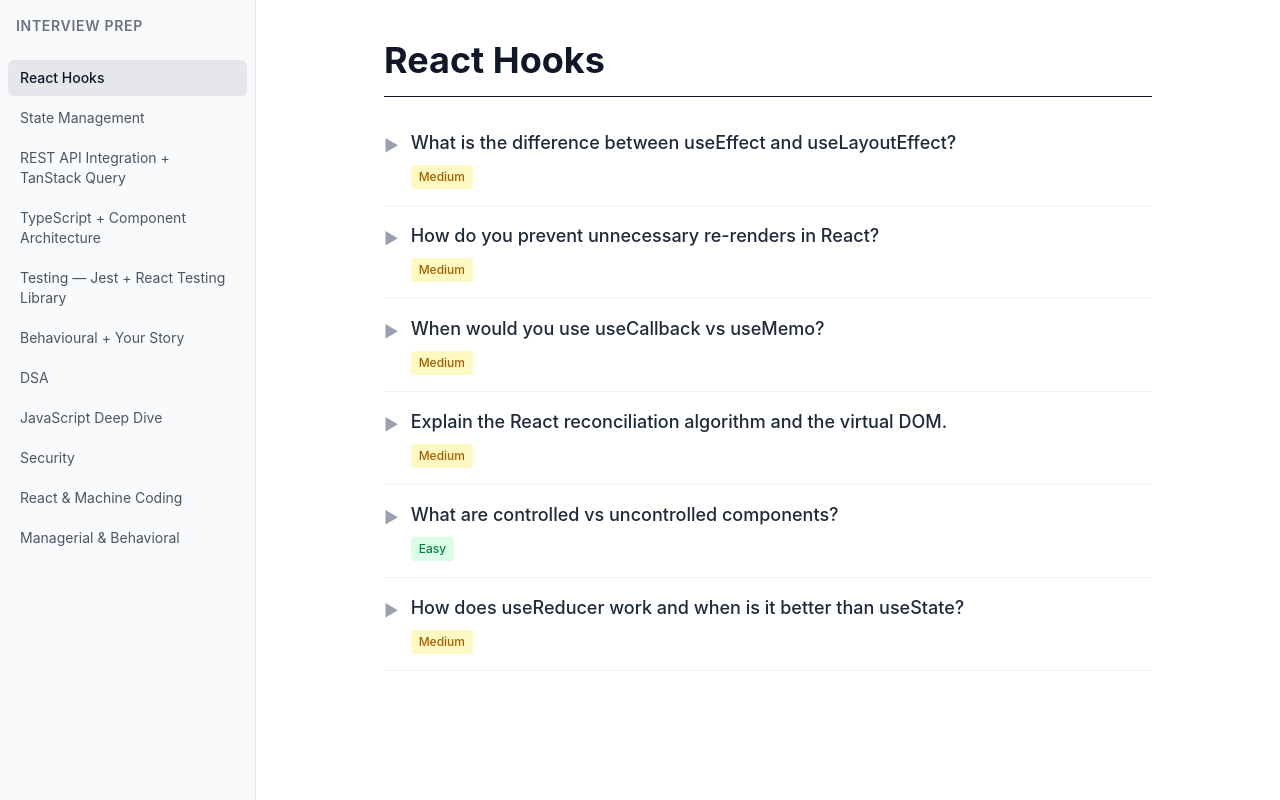
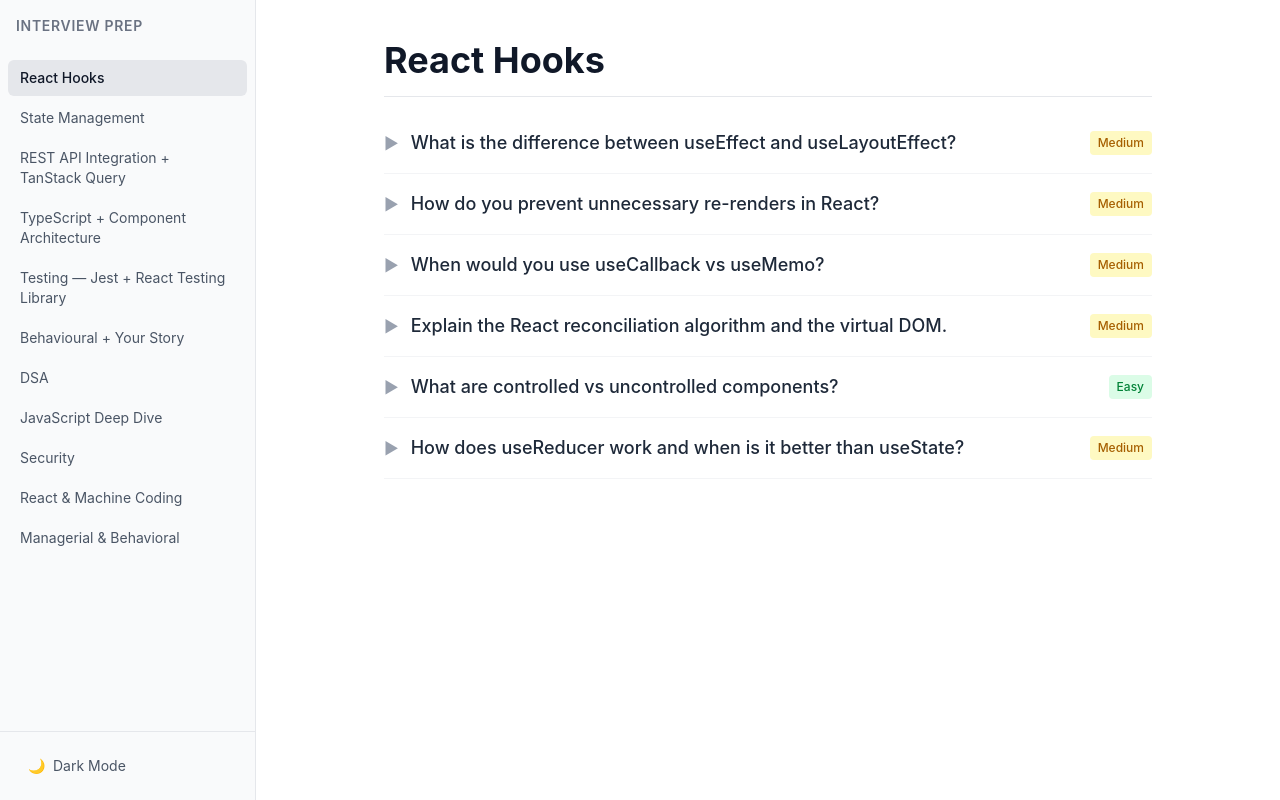
Before and after one commit to Prathamesh1734/devvault, a React (Vite) app: page / in a window 1280 px wide. Built offline with nearby package versions, Linux system fonts and the light colour scheme.

Commit message:
added dark mode

```diff
--- a/src/App.jsx
+++ b/src/App.jsx
@@ -1,4 +1,4 @@
-import { useState } from "react";
+import { useEffect, useState } from "react";
 import { allCategories } from "./data";
 import Sidebar from "./components/Sidebar";
 import ContentPanel from "./components/ContentPanel";
@@ -6,18 +6,35 @@
 function App() {
   const [activeCategoryId, setActiveCategoryId] = useState(allCategories[0].id);
   const activeCategory = allCategories.find((c) => c.id === activeCategoryId);
+  const [isDarkMode, setIsDarkMode] = useState(() => {
+    return localStorage.getItem("theme") === "dark";
+  });
+
+  useEffect(() => {
+    localStorage.setItem("theme", isDarkMode ? "dark" : "light");
+  }, [isDarkMode]);
+
+  if (!allCategories || allCategories.length == 0) {
+    return <div className="p-10 text-xl font-semibold">Loading data...</div>;
+  }
 
   return (
-    <div className="flex h-screen bg-white text-gray-800 font-sans">
+    <div className={isDarkMode ? "dark" : ""}>
+      <div className="flex h-screen bg-white dark:bg-[#191919] text-gray-800 dark:text-gray-200 font-sans transition-colors duration-200">
         <Sidebar
           categories={allCategories}
           activeId={activeCategoryId}
           onSelect={setActiveCategoryId}
+          isDarkMode={isDarkMode}
+          toggleTheme={() => {
+            setIsDarkMode(!isDarkMode);
+          }}
         ></Sidebar>
         <main className="flex-1 overflow-y-auto p-10">
           <ContentPanel category={activeCategory}></ContentPanel>
         </main>
       </div>
+    </div>
   );
 }
 
--- a/src/components/ContentPanel.jsx
+++ b/src/components/ContentPanel.jsx
@@ -5,7 +5,7 @@
 
   return (
     <div className="max-w-3xl mx-auto">
-      <h1 className="text-4xl font-bold mb-8 text-gray-900 border-b pb-4">
+      <h1 className="text-4xl font-bold mb-8 text-gray-900 dark:text-gray-100 border-b border-gray-200 dark:border-gray-800 pb-4 transition-colors duration-200">
         {category.label}
       </h1>
       <div className="space-y-2">
--- a/src/components/QuestionCard.jsx
+++ b/src/components/QuestionCard.jsx
@@ -66,66 +66,65 @@
   };
 
   return (
-    <div className="mb-4 border-b border-gray-100 pb-4">
-      {/* The Toggle Button */}
+    <div className="mb-4 border-b border-gray-100 dark:border-gray-800 pb-4 transition-colors duration-200">
       <button
-        onClick={() => {
-          setIsOpen(!isOpen);
-        }}
-        className="flex items-start w-full text-left focus:outline-none group"
+        onClick={() => setIsOpen(!isOpen)}
+        className="flex items-center w-full text-left focus:outline-none group"
       >
         <span
-          className="mr-3 mt-1 text-gray-400 group-hover:text-gray-600 transition-transform duration-200 inline-block"
+          className="mr-3 text-gray-400 dark:text-gray-500 group-hover:text-gray-600 dark:group-hover:text-gray-300 transition-transform duration-200 shrink-0"
           style={{ transform: isOpen ? "rotate(90deg)" : "rotate(0deg)" }}
         >
           ▶
         </span>
-        <div className="flex-1">
-          <h3 className="text-lg font-medium text-gray-800 group-hover:text-blue-600 transition-colors">
+
+        <h3 className="text-lg font-medium text-gray-800 dark:text-gray-200 group-hover:text-blue-600 dark:group-hover:text-blue-400 transition-colors flex-1 pr-6">
           {item.question}
         </h3>
 
-          {/* Metadata Badges (Difficulty & Company) */}
-          <div className="flex gap-2 mt-2">
+        <div className="flex gap-2 shrink-0 items-center">
           {item.difficulty && (
             <span
-                className={`text-xs px-2 py-1 rounded font-medium ${item.difficulty === "Easy" ? "bg-green-100 text-green-700" : item.difficulty === "Medium" ? "bg-yellow-100 text-yellow-700" : item.difficulty === "Hard" ? "bg-red-100 text-red-700" : "bg-purple-100 text-purple-700"}`}
+              className={`text-xs px-2 py-1 rounded font-medium ${
+                item.difficulty === "Easy"
+                  ? "bg-green-100 dark:bg-green-900/30 text-green-700 dark:text-green-400"
+                  : item.difficulty === "Medium"
+                    ? "bg-yellow-100 dark:bg-yellow-900/30 text-yellow-700 dark:text-yellow-400"
+                    : item.difficulty === "Hard"
+                      ? "bg-red-100 dark:bg-red-900/30 text-red-700 dark:text-red-400"
+                      : "bg-purple-100 dark:bg-purple-900/30 text-purple-700 dark:text-purple-400"
+              }`}
             >
               {item.difficulty}
             </span>
           )}
           {item.company && (
-              <span className="text-xs px-2 py-1 bg-gray-100 text-gray-600 rounded font-medium">
+            <span className="text-xs px-2 py-1 bg-gray-100 dark:bg-gray-800 text-gray-600 dark:text-gray-400 rounded font-medium hidden sm:block">
               {item.company}
             </span>
           )}
         </div>
-        </div>
       </button>
 
-      {/* The Expanded Content */}
       {isOpen && (
-        <div className="mt-5 pl-7 text-gray-700 space-y-4">
-          {/* 1. The Main Answer */}
+        <div className="mt-5 pl-7 text-gray-700 dark:text-gray-300 space-y-4">
           {item.answer && <p className="leading-relaxed">{item.answer}</p>}
 
-          {/* 2. The Dynamic Blocks (Prevention, Complexity, Steps, etc.) */}
           {dynamicKeys.length > 0 && (
             <div className="space-y-3">
+              {/* Note: Ensure you add dark classes inside your renderDynamicBlock helper too! */}
               {dynamicKeys.map((key) => renderDynamicBlock(key, item[key]))}
             </div>
           )}
 
-          {/* 3. Code Block */}
           {item.code && (
-            <pre className="bg-[#1e1e1e] p-4 rounded-md overflow-x-autotext-sm font-mono text-gray-200 shadow-inner">
+            <pre className="bg-[#1e1e1e] dark:bg-black p-4 rounded-md overflow-x-auto text-sm font-mono text-gray-200 border border-gray-800">
               <code>{item.code}</code>
             </pre>
           )}
 
-          {/* 4. Tips */}
           {item.tip && (
-            <div className="bg-amber-50 border-l-4 border-amber-400 text-amber-900 p-3 rounded-r-md text-sm flex items-start">
+            <div className="bg-amber-50 dark:bg-amber-900/20 border-l-4 border-amber-400 text-amber-900 dark:text-amber-200 p-3 rounded-r-md text-sm flex items-start">
               <span className="mr-2">💡</span>
               <p>{item.tip}</p>
             </div>
--- a/src/components/Sidebar.jsx
+++ b/src/components/Sidebar.jsx
@@ -1,7 +1,13 @@
-export default function Sidebar({ categories, activeId, onSelect }) {
+export default function Sidebar({
+  categories,
+  activeId,
+  onSelect,
+  isDarkMode,
+  toggleTheme,
+}) {
   return (
-    <aside className="w-64 bg-gray-50 border-r border-gray-200 flex flex-col">
-      <div className="p-4 font-semibold text-sm text-gray-500 uppercase tracking-wider">
+    <aside className="w-64 bg-gray-50 dark:bg-[#202020] border-r border-gray-200 dark:border-gray-800 flex flex-col transition-colors duration-200">
+      <div className="p-4 font-semibold text-sm text-gray-500 dark:text-gray-400 uppercase tracking-wider">
         Interview Prep
       </div>
       <nav className="flex-1 overflow-y-auto">
@@ -12,7 +18,11 @@
                 onClick={() => {
                   onSelect(category.id);
                 }}
-                className={`w-full text-left px-3 py-2 rounded-md text-sm transition-colors ${activeId === category.id ? "bg-gray-200 text-gray-900 font-medium" : "text-gray-600 hover:bg-gray-100"}`}
+                className={`w-full text-left px-3 py-2 rounded-md text-sm transition-colors ${
+                  activeId === category.id
+                    ? "bg-gray-200 dark:bg-gray-700 text-gray-900 dark:text-white font-medium"
+                    : "text-gray-600 dark:text-gray-400 hover:bg-gray-100 dark:hover:bg-gray-800"
+                }`}
               >
                 {category.label}
               </button>
@@ -20,6 +30,16 @@
           ))}
         </ul>
       </nav>
+
+      <div className="p-4 border-t border-gray-200 dark:border-gray-800">
+        <button
+          onClick={toggleTheme}
+          className="flex items-center w-full px-3 py-2 text-sm text-gray-600 dark:text-gray-400 hover:bg-gray-200 dark:hover:bg-gray-800 rounded-md transition-colors"
+        >
+          <span className="mr-2">{isDarkMode ? "☀️" : "🌙"}</span>
+          {isDarkMode ? "Light Mode" : "Dark Mode"}
+        </button>
+      </div>
     </aside>
   );
 }
```
Lines whose indentation alone changed are shown as unchanged.
